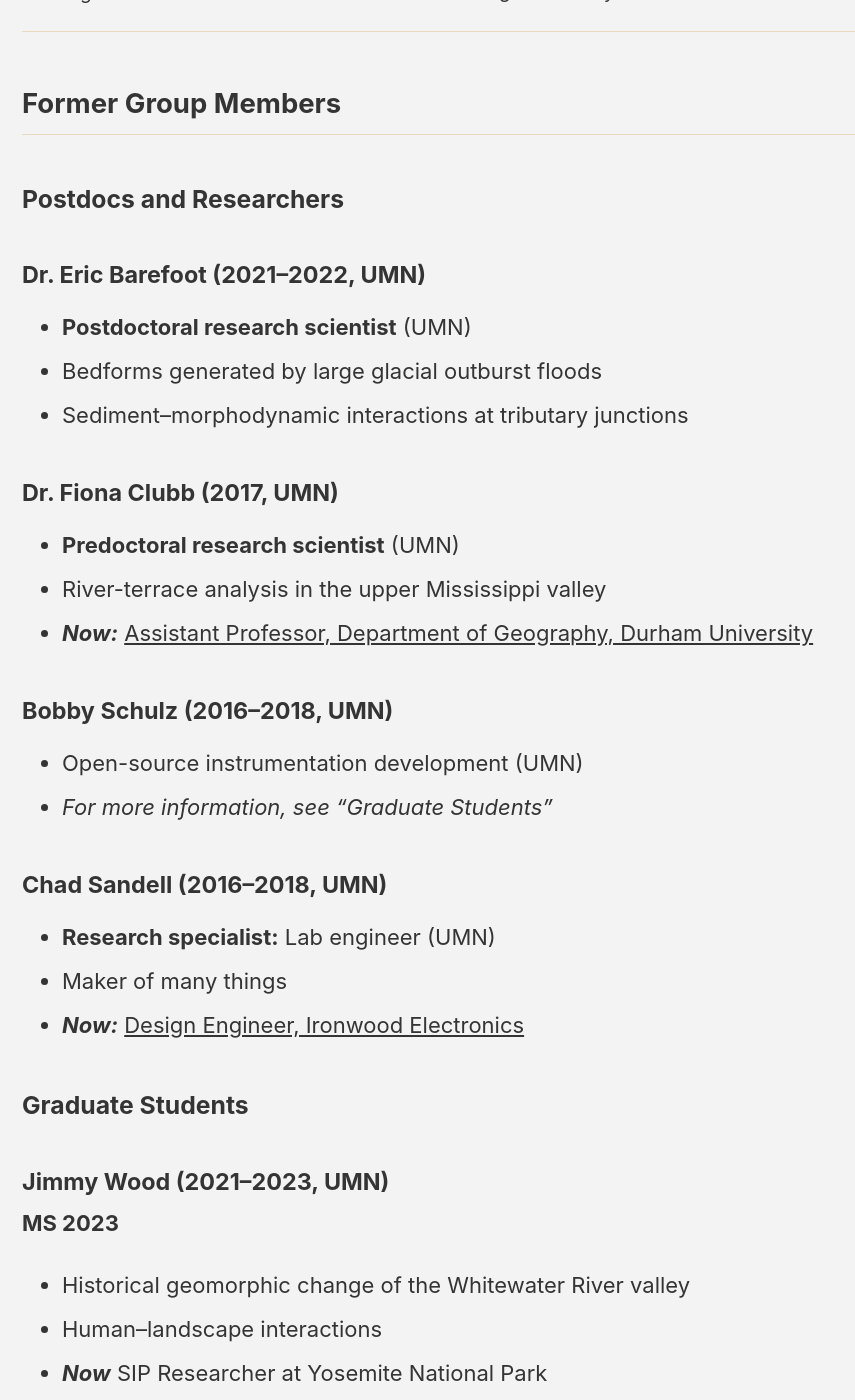
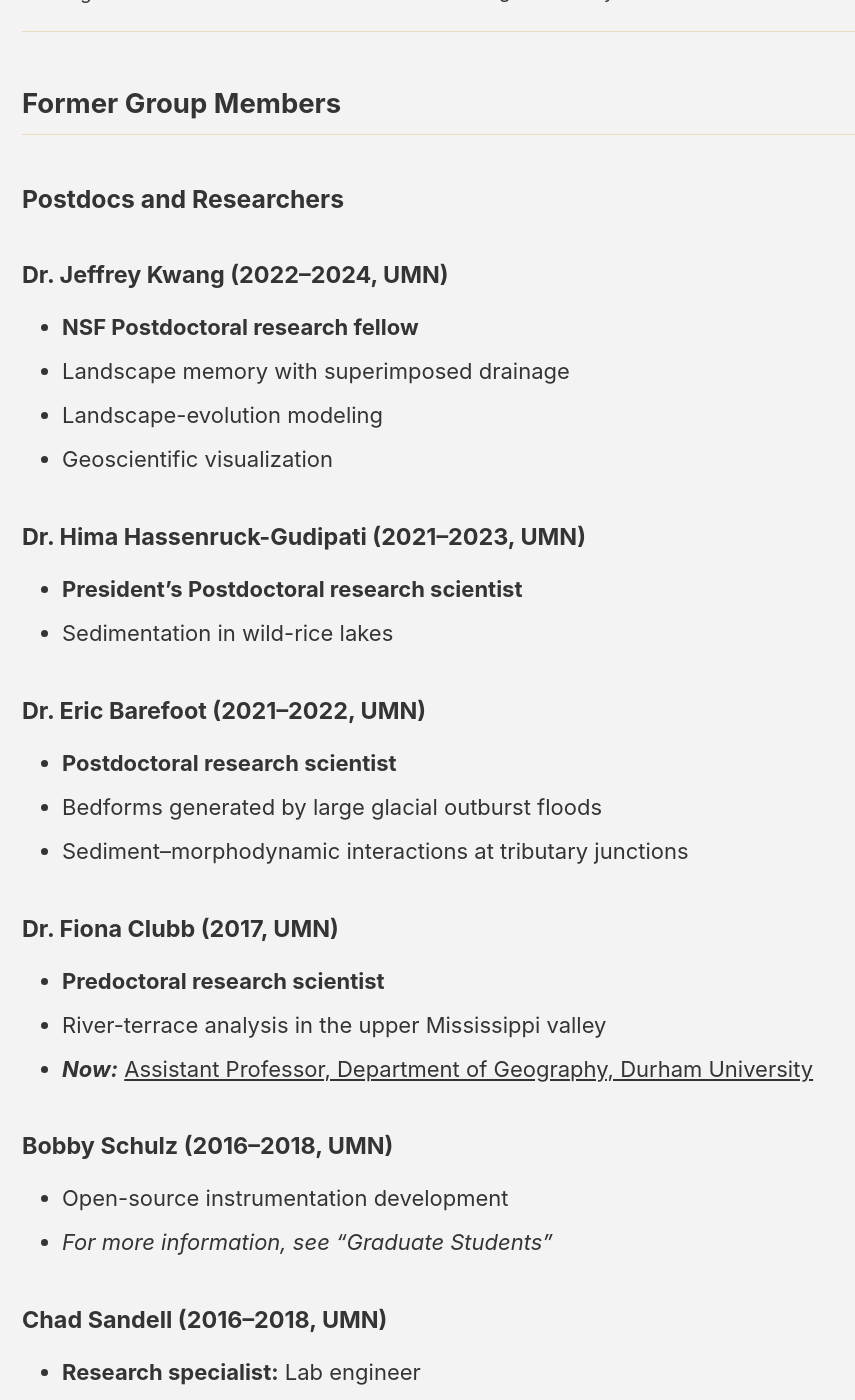
Before and after one commit to MNiMORPH/MNiMORPH.github.io, a Jekyll site: the page built from _pages/people.md, in a window 1280 px wide and 1400 px high, scrolled down 9597 px. Shown: the whole window, without its empty margins (0-855 px from the left). Built offline with Jekyll 4.4.1, drawn with Linux system fonts in a browser that asks for light colours; cached includes are drawn as plain includes; nearby versions of some CDN libraries; some of the changed text lies outside the part shown.

Commit message:
Note Dr., add Jeffrey and Hima to past postdocs.

```diff
--- a/_pages/people.md
+++ b/_pages/people.md
@@ -315,22 +315,32 @@
 
 ### Postdocs and Researchers
 
+#### Dr. Jeffrey Kwang (2022–2024, UMN)
+* **NSF Postdoctoral research fellow**
+* Landscape memory with superimposed drainage
+* Landscape-evolution modeling
+* Geoscientific visualization
+
+#### Dr. Hima Hassenruck-Gudipati (2021–2023, UMN)
+* **President's Postdoctoral research scientist**
+* Sedimentation in wild-rice lakes
+
 #### Dr. Eric Barefoot (2021–2022, UMN)
-* **Postdoctoral research scientist** (UMN)
+* **Postdoctoral research scientist**
 * Bedforms generated by large glacial outburst floods
 * Sediment–morphodynamic interactions at tributary junctions
 
 #### Dr. Fiona Clubb (2017, UMN)
-* **Predoctoral research scientist** (UMN)
+* **Predoctoral research scientist**
 * River-terrace analysis in the upper Mississippi valley
 * ***Now:*** [Assistant Professor, Department of Geography, Durham University](https://www.dur.ac.uk/research/directory/staff/?mode=staff&id=18302)
 
 #### Bobby Schulz (2016–2018, UMN)
-* Open-source instrumentation development (UMN)
+* Open-source instrumentation development
 * *For more information, see "Graduate Students"*
 
 #### Chad Sandell (2016–2018, UMN)
-* **Research specialist:** Lab engineer (UMN)
+* **Research specialist:** Lab engineer
 * Maker of many things
 * ***Now:*** [Design Engineer, Ironwood Electronics](https://www.researchgate.net/profile/Chad_Sandell)
 
@@ -347,7 +357,7 @@
 * Image analysis for flow velocities
 * Solar-radiation measurement and sensor characterization
 
-#### Jabari Jones (2018–2023, UMN)
+#### Dr. Jabari Jones (2018–2023, UMN)
 **PhD, 2023** (UMN)
 * Geomorphic and hydrologic response to climate and land-use change
 * Environmental justice
@@ -359,7 +369,7 @@
 * [Ph.D. Candidate, History of Science, Technology, and Medicine](https://cse.umn.edu/hstm/graduate-students)
 * Environmental history and human impact on rivers
 
-#### Max van Wyk de Vries (2018–2022, UMN)
+#### Dr. Max van Wyk de Vries (2018–2022, UMN)
 **PhD, 2022** (UMN; co-advised with Emi Ito)
 * Remote sensing for change detection
 * Paleolimnology and ice-contact lakes
@@ -392,7 +402,7 @@
 * Single-Grain Optical Stimulated Luminescence Dating at Cambria Pit, Minnesota River Valley, Minnesota, USA
 * ***Now:*** [Project Manager at SunShare](https://www.linkedin.com/in/kuehl-kira)
 
-#### Kerry Callaghan (2015–2020, UMN)
+#### Dr. Kerry Callaghan (2015–2020, UMN)
 **PhD, 2020** (UMN)
 * Coupled groundwater--surface-water modeling on a global scale
 * Efficient algorithms to analyze depressions in landscapes and move water through them
@@ -425,7 +435,7 @@
 * **MS, 2018** (Minnesota State; Biology)
 * Predicting Invasive Carp Habitat Suitability in the Minnesota River Basin, Minnesota.
 
-#### Zach Hilgendorf (2015–2018, MNSU Mankato)
+#### Dr. Zach Hilgendorf (2015–2018, MNSU Mankato)
 * **MS, 2018** (Minnesota State; co-advised with Bryce Hoppie)
 * The Efficacy of Best Management Practices on Peak Discharge and Contaminant Loads in Agricultural Drainage Systems, Blue Earth River Watershed, South-Central Minnesota, USA.
 * ***Now:*** [PhD Student, Arizona State University](https://isearch.asu.edu/profile/3271300)
```
